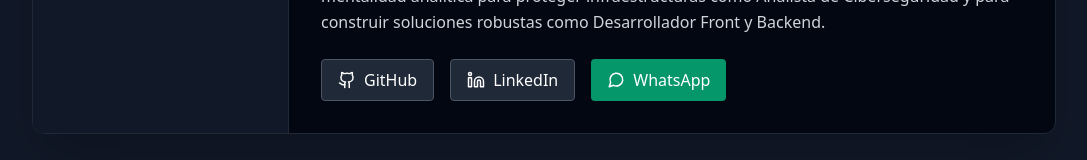
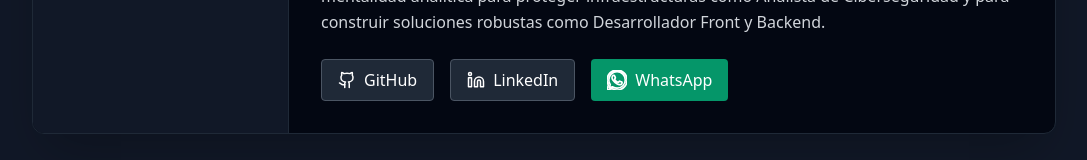
Before and after one commit to estebanzeaalvarez/My-Curriculum-Is-Here, a React (Vite) app: page / in a window 1280 px wide. Shown: the part 496-656 px from the top of the page, without its empty margins (96-1183 px from the left). Built offline with nearby package versions, Linux system fonts and the light colour scheme.

Commit message:
Replace MessageCircle icon with custom WhatsApp SVG

```diff
--- a/App.jsx
+++ b/App.jsx
@@ -1,5 +1,5 @@
 import React, { useState } from 'react';
-import { Shield, Code, Terminal, User, Briefcase, Award, ChevronRight, Github, MessageCircle, Linkedin, ExternalLink } from 'lucide-react';
+import { Shield, Code, Terminal, User, Briefcase, Award, ChevronRight, Github, Mail, Linkedin, ExternalLink } from 'lucide-react';
 
 const App = () => {
   const [activeTab, setActiveTab] = useState('about');
@@ -51,7 +51,18 @@
                 rel="noopener noreferrer"
                 className="flex items-center gap-2 bg-emerald-600 hover:bg-emerald-500 text-white px-4 py-2 rounded transition-colors"
               >
-                <MessageCircle size={18} /> WhatsApp
+                <svg
+                  className="w-5 h-5"
+                  viewBox="0 0 24 24"
+                  fill="none"
+                  stroke="currentColor"
+                  strokeWidth="2"
+                  strokeLinecap="round"
+                  strokeLinejoin="round"
+                >
+                  <path d="M17.472 14.382c-.297-.149-1.758-.867-2.03-.967-.273-.099-.471-.148-.67.15-.197.297-.767.966-.94 1.164-.173.199-.347.223-.644.075-.297-.15-1.255-.463-2.39-1.475-.883-.788-1.48-1.761-1.653-2.059-.173-.297-.018-.458.13-.606.134-.133.298-.347.446-.52.149-.174.198-.298.298-.497.099-.198.05-.371-.025-.52-.075-.149-.669-1.612-.916-2.207-.242-.579-.487-.5-.669-.51-.173-.008-.371-.01-.57-.01-.198 0-.52.074-.792.372-.272.297-1.04 1.016-1.04 2.479 0 1.462 1.065 2.875 1.213 3.074.149.198 2.096 3.2 5.077 4.487.709.306 1.262.489 1.694.625.712.227 1.36.195 1.871.118.571-.085 1.758-.719 2.006-1.413.248-.694.248-1.289.173-1.413-.074-.124-.272-.198-.57-.347m-5.421 7.403h-.004a9.87 9.87 0 01-5.031-1.378l-.361-.214-3.741.982.998-3.648-.235-.374a9.86 9.86 0 01-1.51-5.26c.001-5.45 4.436-9.884 9.888-9.884 2.64 0 5.122 1.03 6.988 2.898a9.825 9.825 0 012.893 6.994c-.001 5.45-4.435 9.884-9.886 9.884m8.413-18.297A11.815 11.815 0 0012.05 0C5.414 0 0 5.414 0 12.05c0 2.122.551 4.19 1.597 6.01L0 24l6.135-1.61a11.782 11.782 0 005.91 1.594h.005c6.632 0 12.045-5.414 12.045-12.05 0-3.212-1.252-6.234-3.522-8.505z" />
+                </svg>
+                WhatsApp
               </a>
             </div>
           </div>
```
